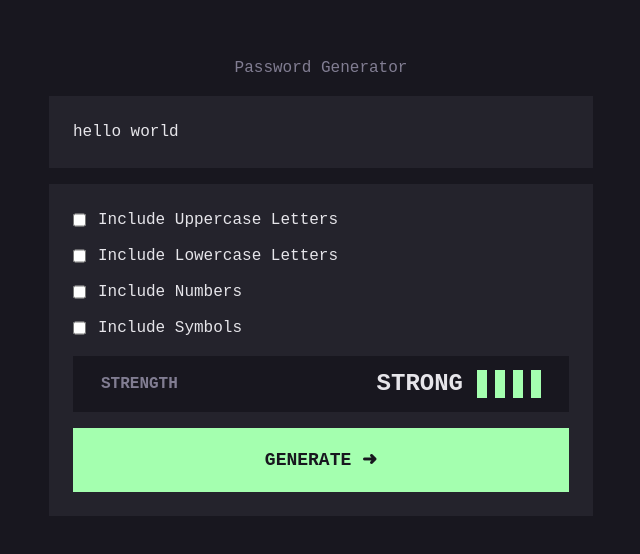
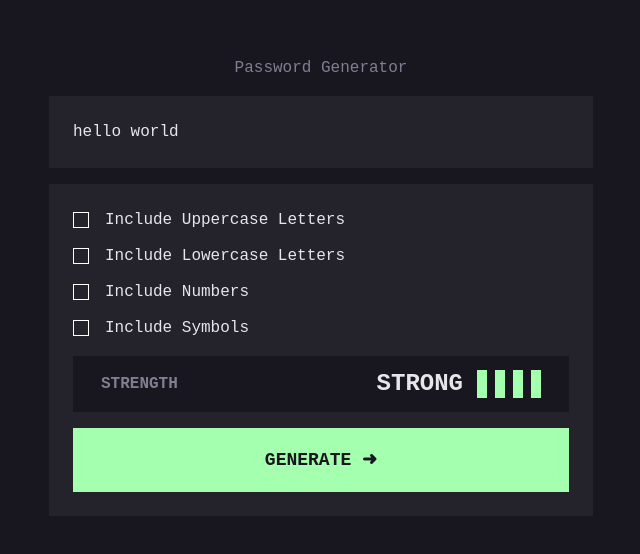
Before and after one commit to marioBytes/password-generator-app, an Angular app: page / in a window 1280 px wide. Shown: the part 114-668 px from the top of the page, without its empty margins (319-959 px from the left). Built offline with nearby package versions, Linux system fonts and the light colour scheme.

Commit message:
Style checkboxes

```diff
--- a/src/app/checkbox/checkbox.component.css
+++ b/src/app/checkbox/checkbox.component.css
@@ -0,0 +1,32 @@
+input[type='checkbox'] {
+  appearance: none;
+  --webkit-appearance: none;
+  width: 1rem;
+  height: 1rem;
+  border: 1px solid white;
+  display: grid;
+  place-content: center;
+  background-color: transparent;
+}
+
+input[type='checkbox']::after {
+  content: '';
+  width: 1rem;
+  height: 1rem;
+  transform: scale(0);
+  background-color: transparent;
+  clip-path: polygon(17% 54%, 28% 43%, 38% 54%, 70% 22%, 81% 33%, 38% 75%, 17% 54%);
+}
+
+input[type='checkbox']:checked {
+  background-color: #A4FFAF;
+  border-color: #A4FFAF;
+}
+
+input[type='checkbox']::after {
+  transform: scale(1);
+}
+
+input[type='checkbox']:checked::after {
+  background-color: black;
+}
--- a/src/app/checkbox/checkbox.component.html
+++ b/src/app/checkbox/checkbox.component.html
@@ -1,4 +1,4 @@
-<div class="flex gap-3">
+<label class="flex items-center gap-4">
   <input type="checkbox" id="{{ name }}" name="{{ name }}" />
-  <label for="{{ name }}">{{ label }}</label>
-</div>
+  {{ label }}
+</label>
```
